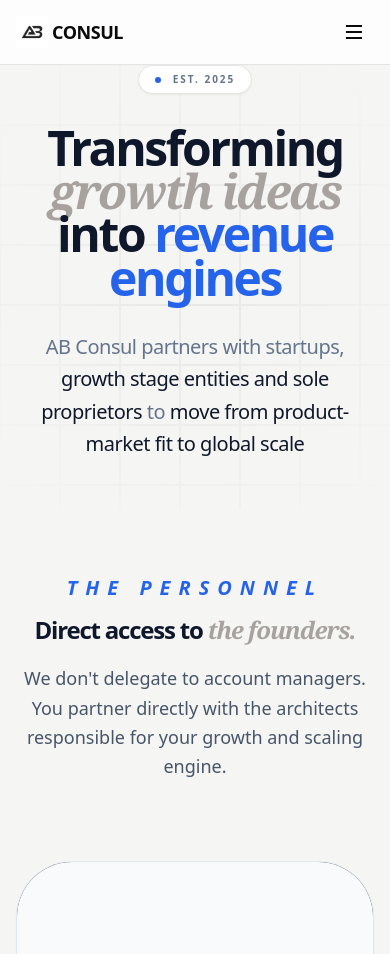
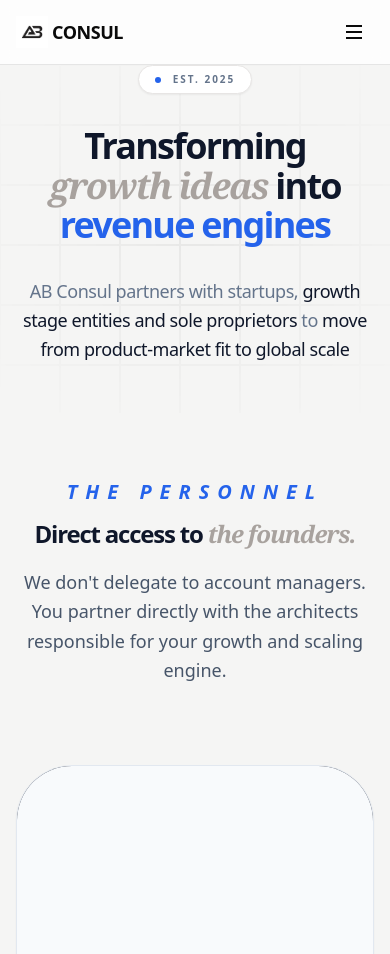
Before and after one commit to l-tting/ab-consul, a Next.js app in the folder my-app/: page /about in a window 390 px wide. Shown: the top 954 px of the page. Built offline with nearby package versions, Linux system fonts and the light colour scheme.

Commit message:
testing cl changes on card

```diff
--- a/my-app/src/components/AboutHero.jsx
+++ b/my-app/src/components/AboutHero.jsx
@@ -24,15 +24,15 @@ export default function AboutHero() {
           <span>EST. 2025</span>
         </div>
 
-        {/* Title */}
-        <h1 className="text-5xl md:text-5xl sm:text-md font-black tracking-tighter text-slate-900 leading-[0.9] mb-8">
+        {/* Title - reduced size on mobile */}
+        <h1 className="text-4xl sm:text-5xl md:text-6xl font-black tracking-tighter text-slate-900 leading-[1.1] sm:leading-[0.9] mb-8">
           Transforming <br className="md:hidden" />
           <span className="text-stone-400 italic font-serif">growth ideas</span>{" "}
           into <span className="text-blue-600">revenue engines</span>
         </h1>
 
         {/* Subtext */}
-        <p className="text-xl md:text-2xl text-slate-500 max-w-3xl leading-relaxed font-medium mb-12 tracking-tight">
+        <p className="text-lg sm:text-xl md:text-2xl text-slate-500 max-w-3xl leading-relaxed font-medium mb-12 tracking-tight">
           AB Consul partners with startups,{" "}
           <span className="text-slate-900">growth stage entities and sole proprietors</span> to{" "}
           <span className="text-slate-900">move from product-market fit to global scale</span>
```
